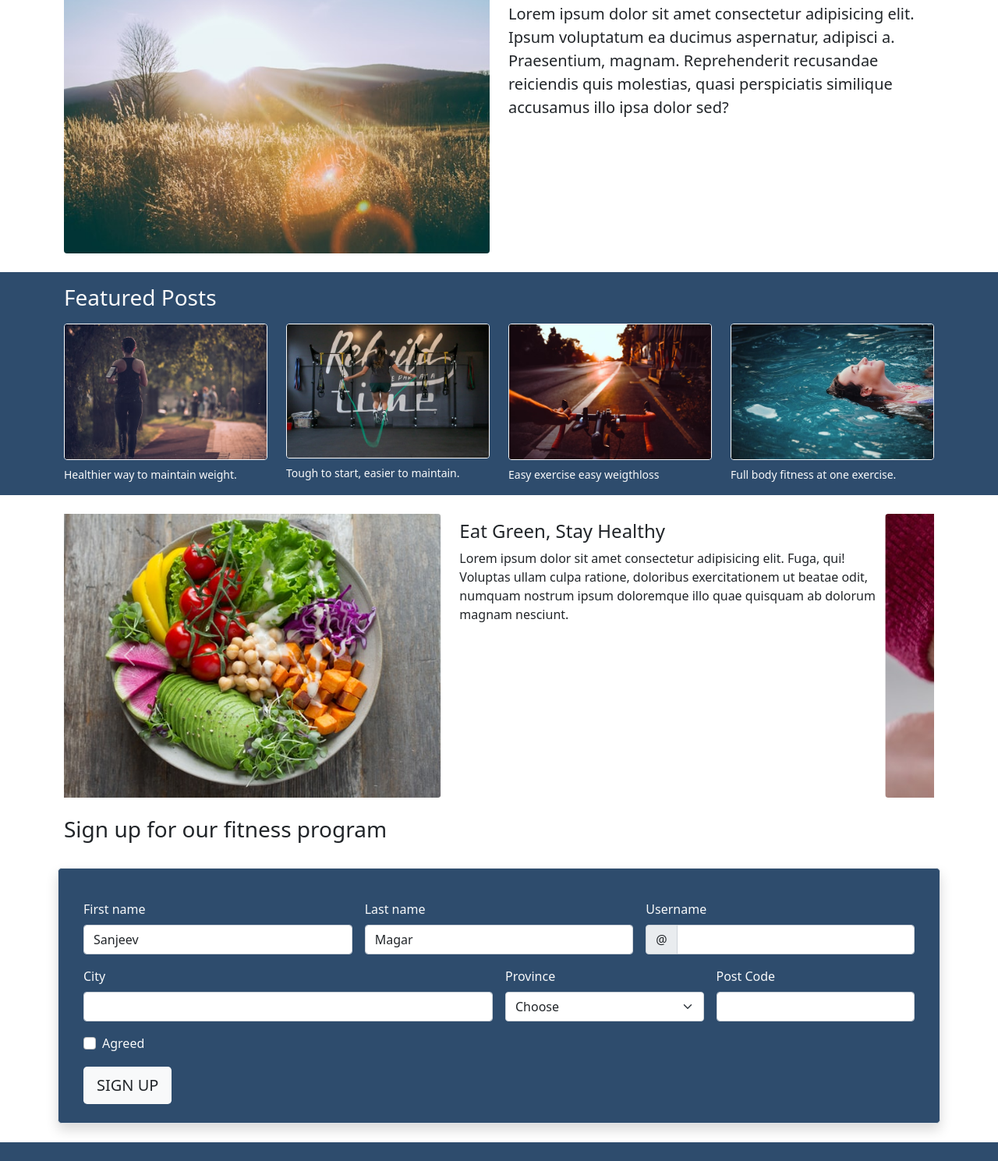
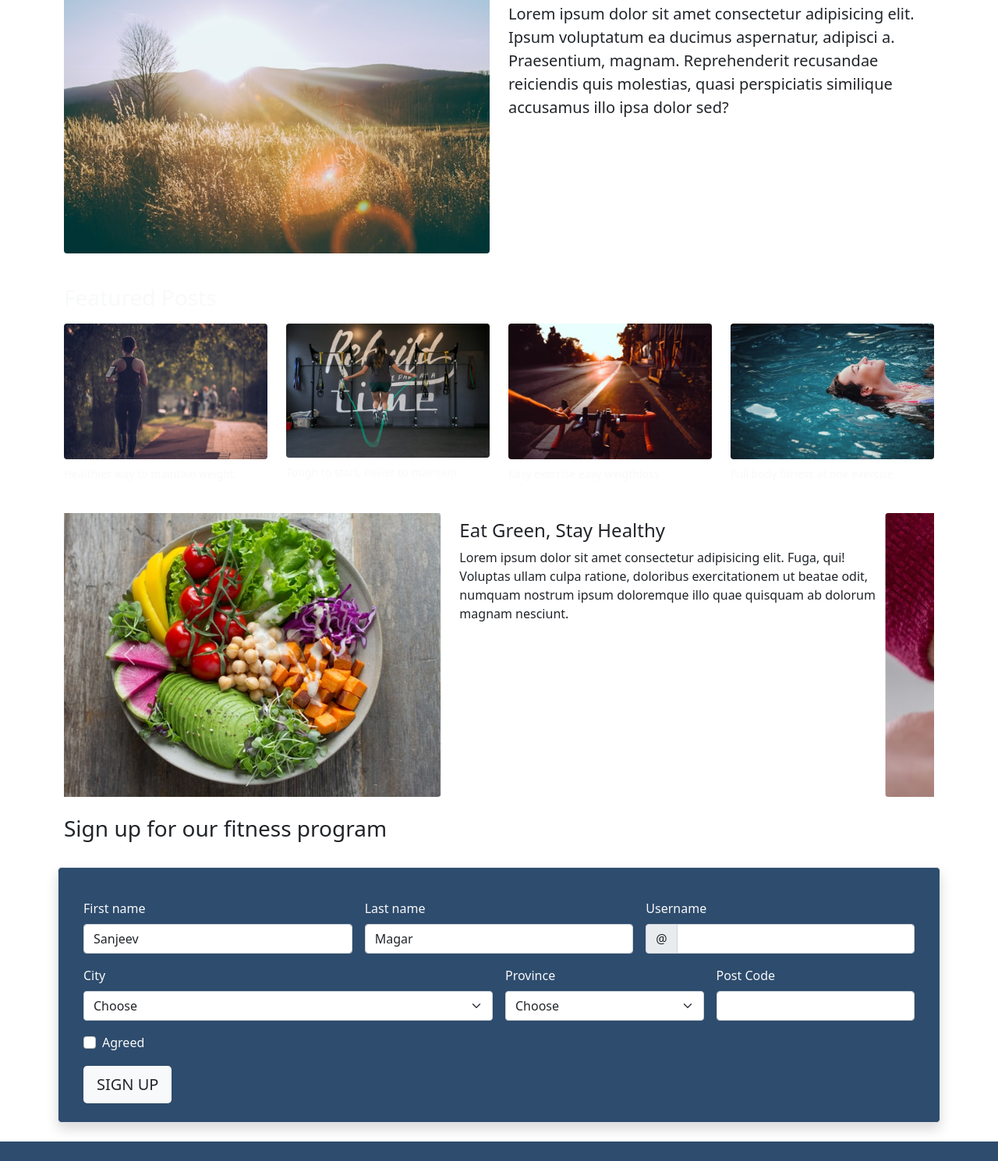
Before and after one commit to sanjeevgahamagar/fitnessblog, a plain HTML site: page index.html in a window 1280 px wide. Shown: the part 276-1765 px from the top of the page at 78% size. Drawn offline with nearby package versions, Linux system fonts and the light colour scheme.

Commit message:
updated index.html

```diff
--- a/index.html
+++ b/index.html
@@ -58,24 +58,24 @@
     </section>
 
     <!-- featured posts -->
-    <section class="stat-color featured text-light">
+    <section class="featured text-light">
     <div class="container">
         <h3 id="feature" class="mt-4 mb-3 pt-3">Featured Posts</h3>
         <div class="row">
             <figure class="figure col-lg-3 col-6">
-                <img src="images/jogging.jpg" class="figure-img img-fluid border border-light rounded" alt="...">
+                <img src="images/jogging.jpg" class="figure-img img-fluid rounded" alt="...">
                 <figcaption class="figure-caption text-light">Healthier way to maintain weight.</figcaption>
               </figure>
               <figure class="figure col-lg-3 col-6">
-                <img src="images/skipping.jpg" class="figure-img img-fluid border border-light rounded" alt="...">
+                <img src="images/skipping.jpg" class="figure-img img-fluid rounded" alt="...">
                 <figcaption class="figure-caption text-light">Tough to start, easier to maintain.</figcaption>
               </figure>
               <figure class="figure col-lg-3 col-6">
-                <img src="images/cycling.jpg" class="figure-img img-fluid border border-light rounded" alt="...">
+                <img src="images/cycling.jpg" class="figure-img img-fluid rounded" alt="...">
                 <figcaption class="figure-caption text-light">Easy exercise easy weigthloss</figcaption>
               </figure>
               <figure class="figure col-lg-3 col-6">
-                <img src="images/swimming.jpg" class="figure-img img-fluid border border-light rounded" alt="...">
+                <img src="images/swimming.jpg" class="figure-img img-fluid rounded" alt="...">
                 <figcaption class="figure-caption text-light">Full body fitness at one exercise.</figcaption>
               </figure>
         </div>
@@ -171,8 +171,19 @@
                 </div>
             </div>
             <div class="col-md-6">
-                <label for="city" class="form-label">City</label>
-                <input type="text" id="city" class="form-control">
+                <label for="cityarea" class="form-label">City</label>
+                <select id="cityarea" class="form-select" required>
+                    <option selected disabled>Choose</option>
+                    <option>Kathmandu</option>
+                    <option>Pokhara</option>
+                    <option>Butwal</option>
+                    <option>Janakpur</option>
+                    <option>Dang</option>
+                    <option>Surkhet</option>
+                    <option>Bharatpur</option>
+                    <option>Bhairahawa</option>
+
+                 </select>
                 <div class="invalid-feedback">Choose a valid city</div>
             </div>
             <div class="col-md-3">
```
